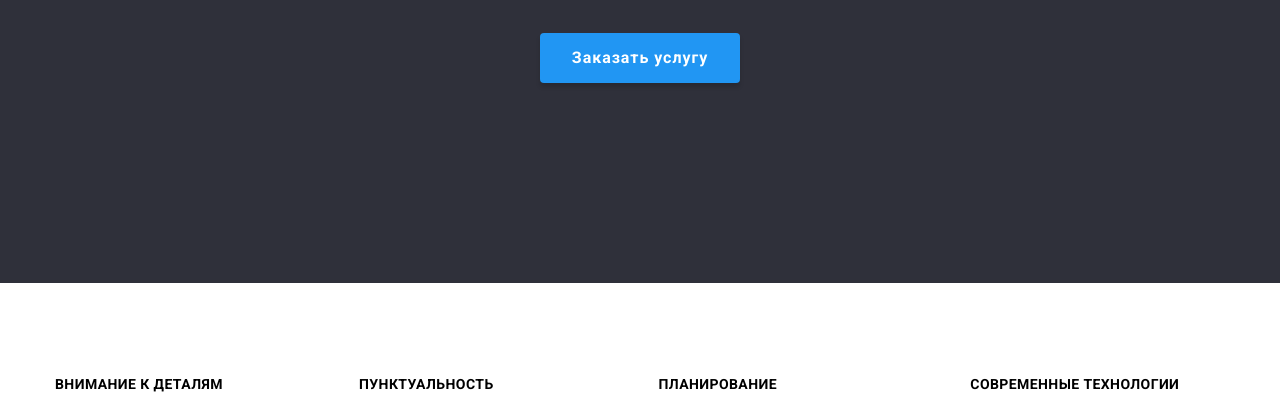
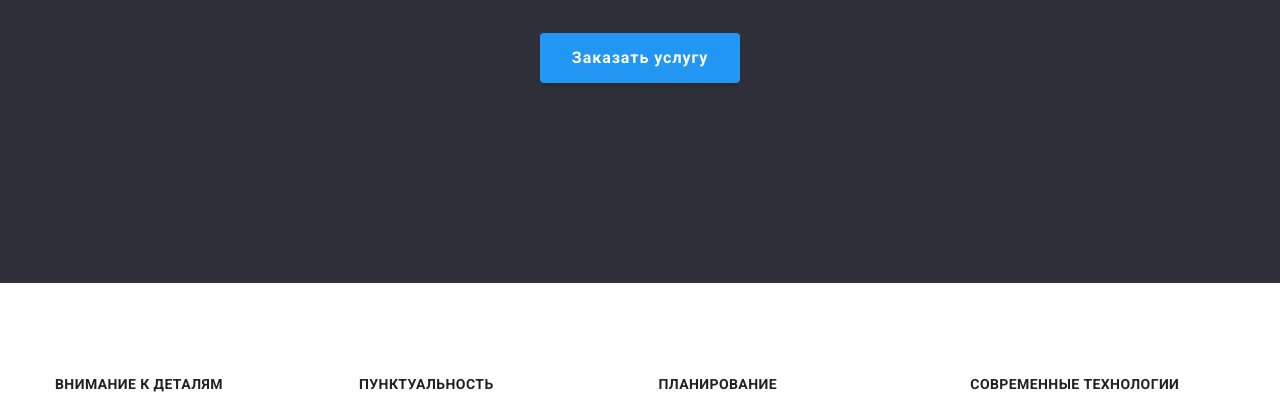
Before and after one commit to Volodymyr1974/goit-markup-hw-04., a plain HTML site: page index.html in a window 1280 px wide. Shown: the part 398-800 px from the top of the page. Drawn offline with nearby package versions, Linux system fonts and the light colour scheme.

Commit message:
Update styles.css

```diff
--- a/css/styles.css
+++ b/css/styles.css
@@ -41,7 +41,7 @@ p {
 
 body {
     background: var(--white-color-bgc-text);
-    color: var(-primary-text-color);
+    color: var(--primary-text-color);
     font-family: Roboto, sans-serif;
     font-size: 14px;
     letter-spacing: 0.03em;
```
